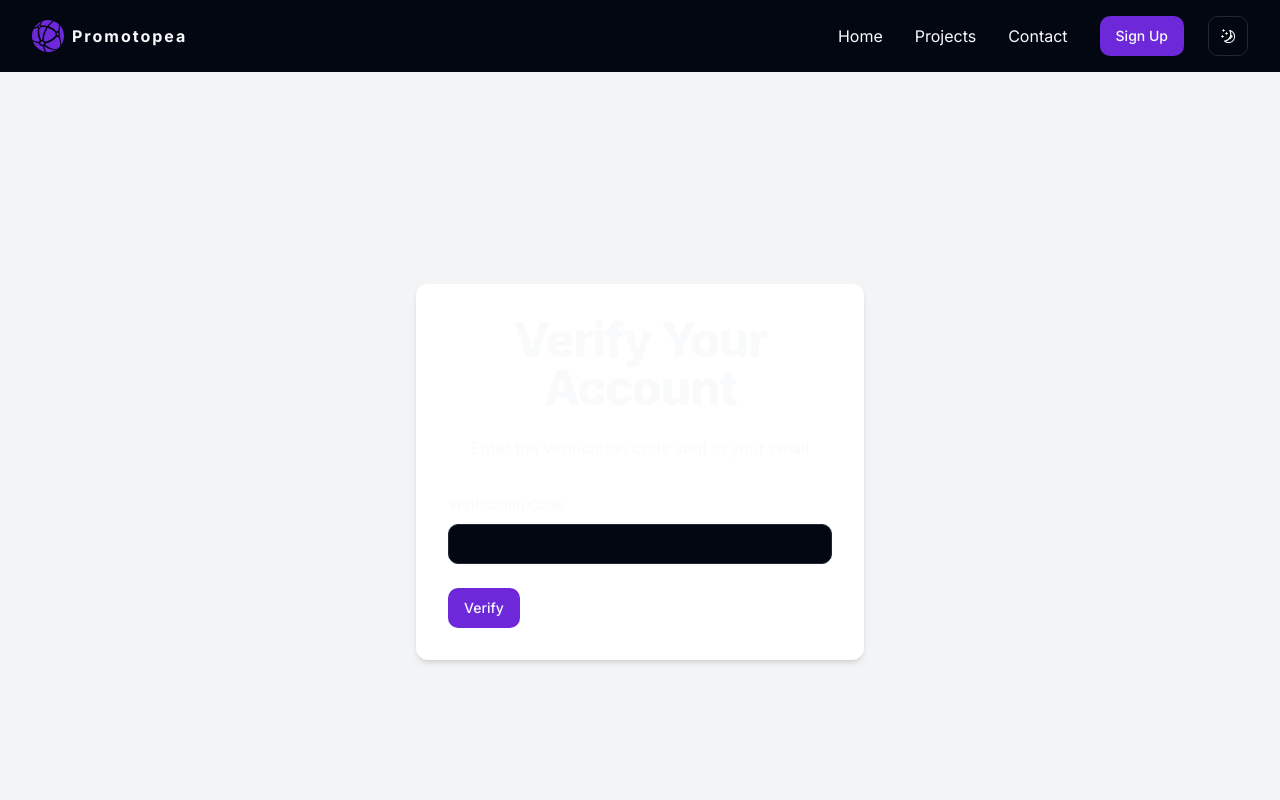
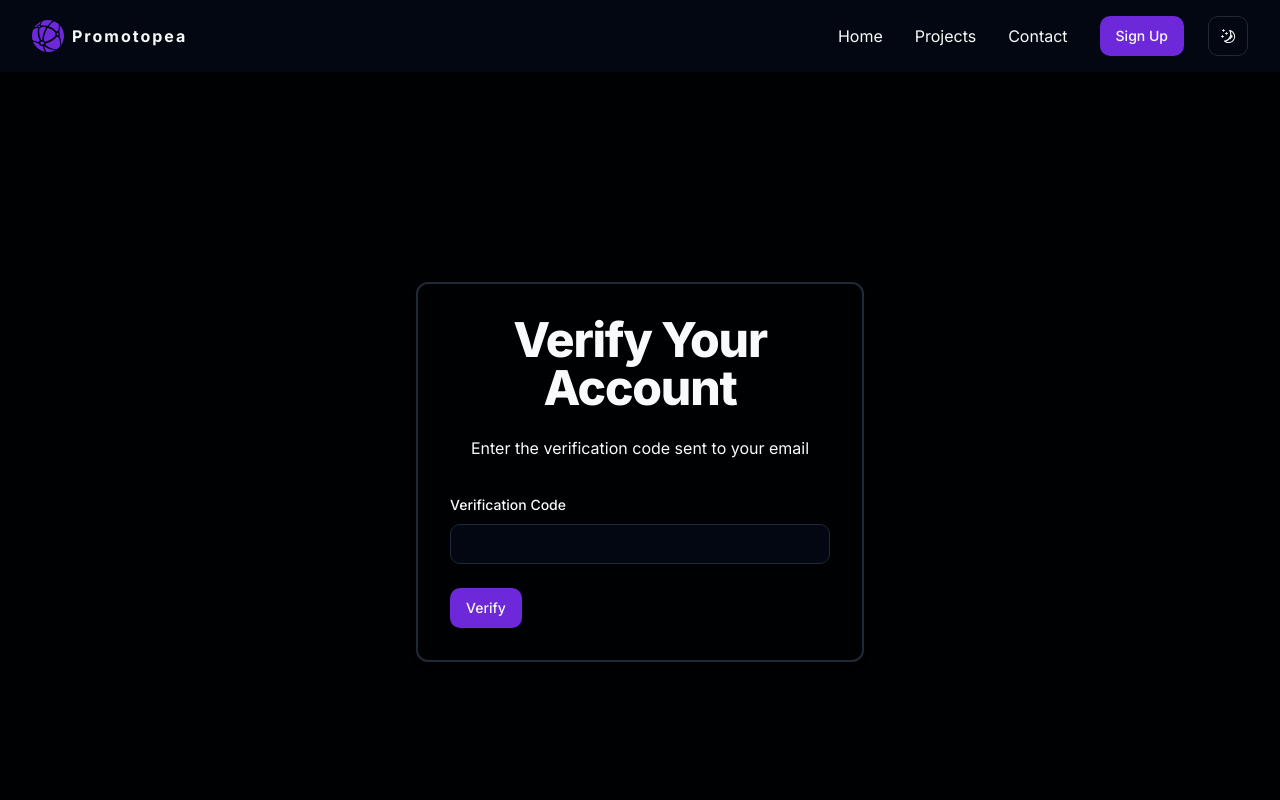
Before and after one commit to kabirshuvo/Nextgen-Agency-App, a Next.js app: page /verify/1 in a window 1280 px wide. Shown: the top 800 px of the page. Built offline with nearby package versions, Linux system fonts and the light colour scheme; no server answers.

Commit message:
verify page updated

```diff
--- a/src/app/(auth)/verify/[username]/page.tsx
+++ b/src/app/(auth)/verify/[username]/page.tsx
@@ -52,8 +52,8 @@ export default function VerifyAccount() {
   };
 
   return (
-    <div className="flex justify-center items-center min-h-screen bg-gray-100">
-      <div className="w-full max-w-md p-8 space-y-8 bg-white rounded-lg shadow-md">
+    <div className="flex justify-center items-center min-h-screen bg-white dark:bg-black/85">
+      <div className="w-full max-w-md p-8 space-y-8 bg-black/25 rounded-lg shadow-md border-2">
         <div className="text-center">
           <h1 className="text-4xl font-extrabold tracking-tight lg:text-5xl mb-6">
             Verify Your Account
```
